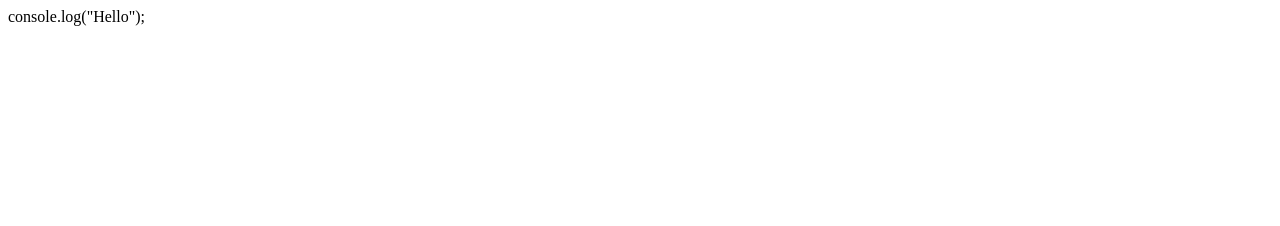
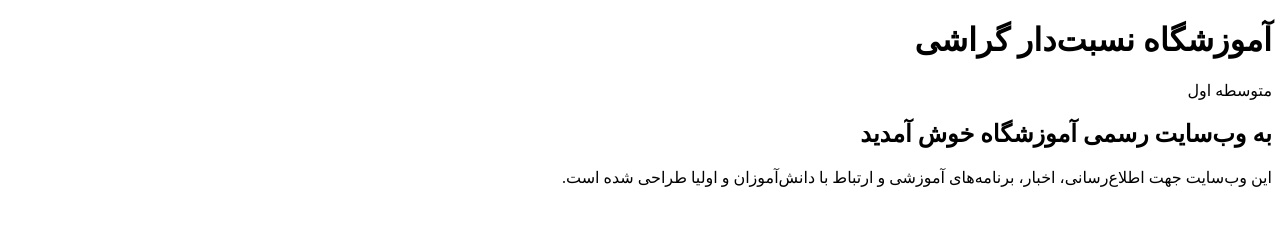
Before and after one commit to vivekkumariitd/vivekkumariitd.github.io, a plain HTML site: page index.html in a window 1280 px wide. Drawn offline with Linux system fonts and the light colour scheme.

Commit message:
Add basic HTML structure for the website

```diff
--- a/index.html
+++ b/index.html
@@ -1 +1,27 @@
-console.log("Hello");
+<!DOCTYPE html>
+<html lang="fa" dir="rtl">
+<head>
+<meta charset="UTF-8">
+<meta name="viewport" content="width=device-width, initial-scale=1.0">
+<title>آموزشگاه نسبت‌دار گراشی</title>
+<link rel="stylesheet" href="style.css">
+</head>
+
+<body>
+
+<header>
+<h1>آموزشگاه نسبت‌دار گراشی</h1>
+<p>متوسطه اول</p>
+</header>
+
+<section>
+<h2>به وب‌سایت رسمی آموزشگاه خوش آمدید</h2>
+<p>
+این وب‌سایت جهت اطلاع‌رسانی، اخبار، برنامه‌های آموزشی و ارتباط با دانش‌آموزان و اولیا طراحی شده است.
+</p>
+</section>
+
+<script src="script.js"></script>
+
+</body>
+</html>
```
